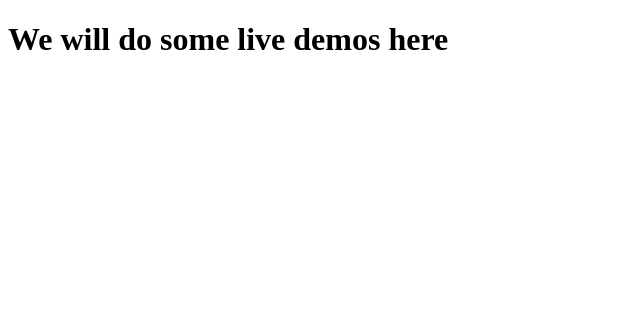
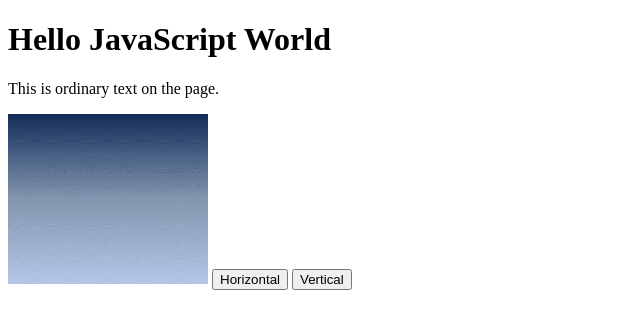
Before and after one commit to drbatnott/DoingJavaScriptLive, a plain HTML site: page index.html in a window 1280 px wide. Shown: the whole page, without its empty margins (0-640 px from the left). Drawn offline with Linux system fonts and the light colour scheme.

Commit message:
Added a button with action

```diff
--- a/index.html
+++ b/index.html
@@ -6,10 +6,13 @@
     <title>Using JavaScript Live Demo</title>
 </head>
 <body>
-    <h1>We will do some live demos here</h1>
+    <h1 id="demo1">We will do some live demos here</h1>
     <script>
-
-
+        document.getElementById("demo1").innerHTML = "Hello JavaScript World";
     </script>
+    <p>This is ordinary text on the page.</p>
+    <img id="blue" src="Gradient.png" alt="blue patch" style="width:200px">
+    <button onclick="document.getElementById('blue').src='Gradient1.png'">Horizontal</button>
+    <button onclick="document.getElementById('blue').src='Gradient.png'">Vertical</button>
 </body>
 </html>
```
Also changed, not shown: Gradient.png (added), Gradient1.png (added), sparkle.png (added).
